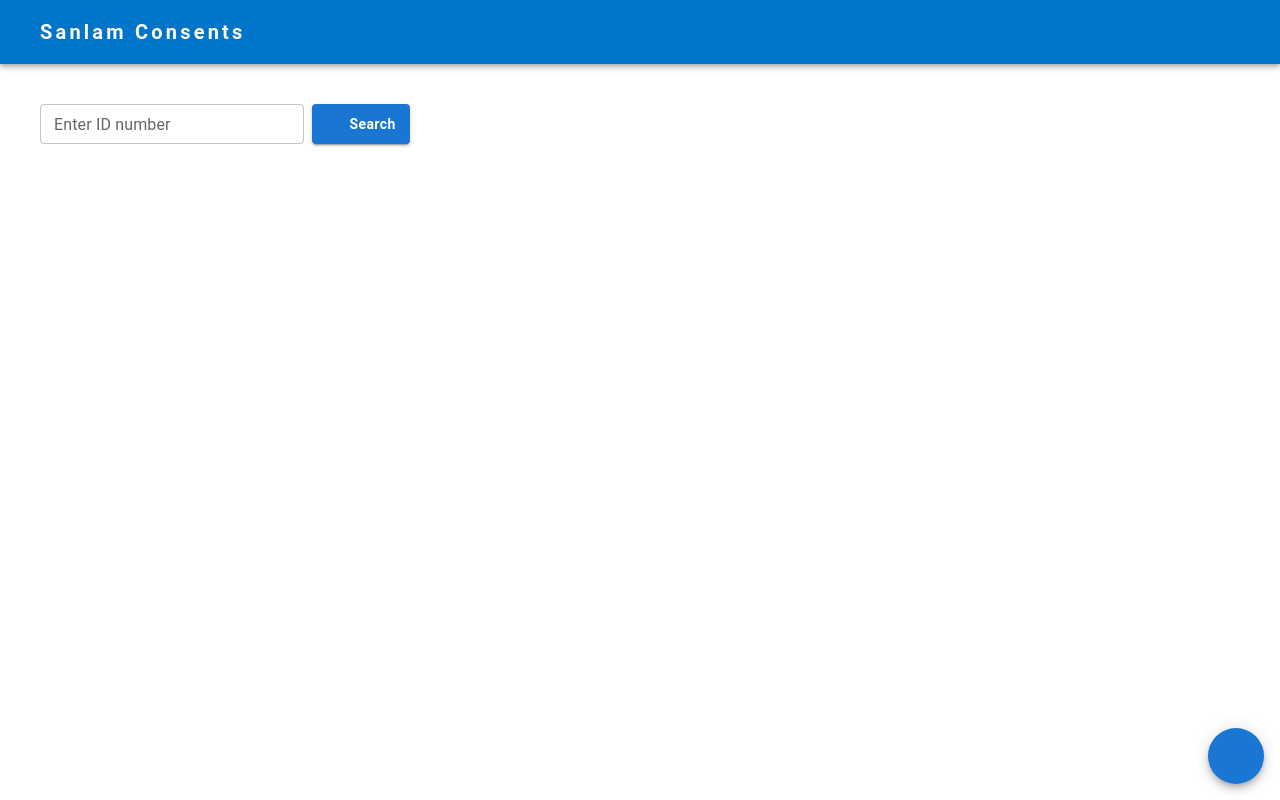
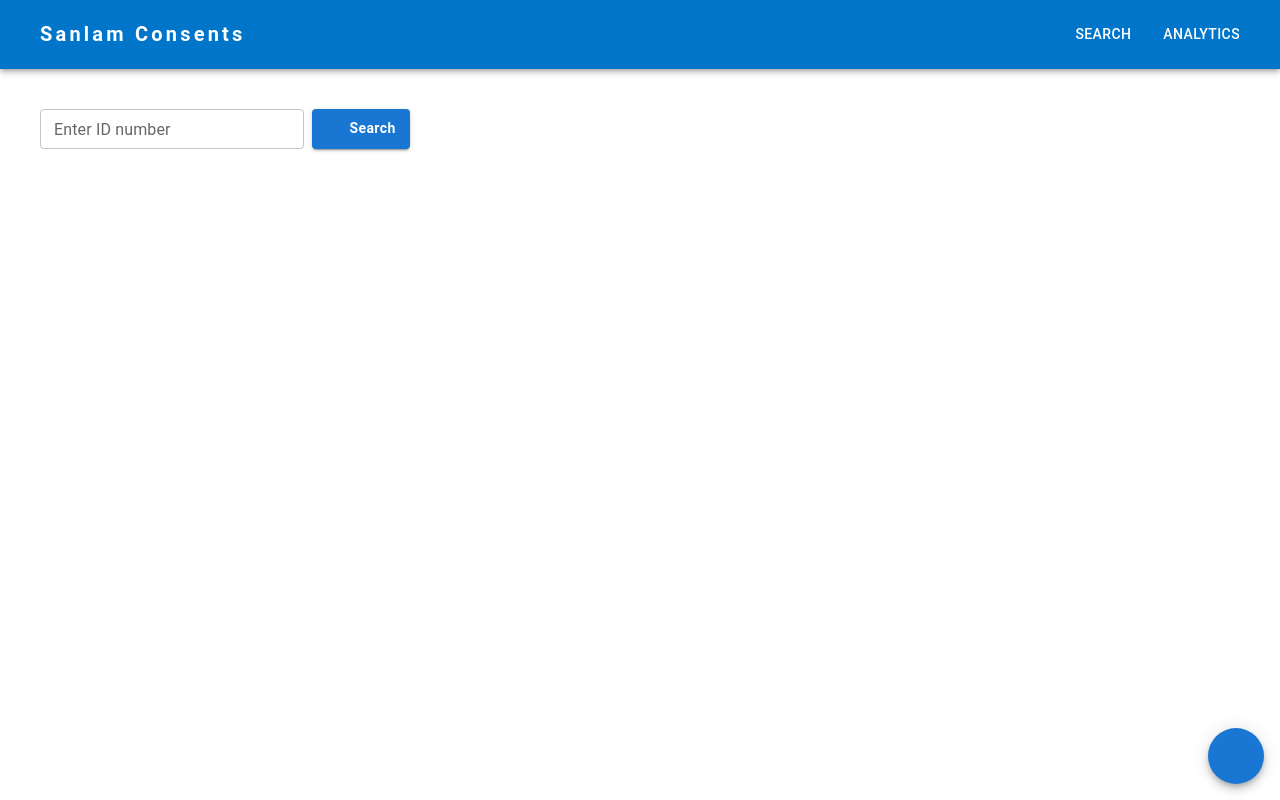
Before and after one commit to Chleo-Smith/Customer-Consent-Management-UIpractice, a React (Create React App) app: page / in a window 1280 px wide. Built offline with nearby package versions, Linux system fonts and the light colour scheme; some icons are missing.

Commit message:
navigation setup

```diff
--- a/mock-api/db.json
+++ b/mock-api/db.json
@@ -162,17 +162,20 @@
             {
               "contactMethod": "EMAIL",
               "status": "DECLINED",
-              "statusType": "EXPLICIT"
+              "statusType": "EXPLICIT",
+              "lastUpdated": "2025-10-08T20:06:11.680Z"
             },
             {
               "contactMethod": "SMS",
               "status": "ACCEPTED",
-              "statusType": "EXPLICIT"
+              "statusType": "EXPLICIT",
+              "lastUpdated": "2025-10-08T20:06:11.687Z"
             },
             {
               "contactMethod": "PHONE",
               "status": "DECLINED",
-              "statusType": "EXPLICIT"
+              "statusType": "EXPLICIT",
+              "lastUpdated": "2025-10-08T20:06:11.695Z"
             }
           ]
         },
--- a/src/App.js
+++ b/src/App.js
@@ -4,6 +4,7 @@
 import { ResponsiveAppBar } from "./components/Nav";
 import "./styles.css";
 import { Dashboard } from "./pages/Dashboard";
+import { Analytics } from "./pages/Analytics";
 import { darkTheme, lightTheme } from "./components/theme";
 
 export default function App() {
@@ -31,6 +32,10 @@
             path="/"
             element={<Dashboard mode={mode} toggleTheme={toggleTheme} />}
           />
+          <Route
+            path="/analytics"
+            element={<Analytics />}
+          />
         </Routes>
       </div>
     </ThemeProvider>
--- a/src/components/Consents.js
+++ b/src/components/Consents.js
@@ -30,6 +30,19 @@
   { label: "Financial Planning", value: "FINANCIAL_PLANNING" },
 ];
 
+const defaultContactMethods = [
+  {
+    id: 1,
+    contactMethod: "Automated voice calls",
+    status: "---",
+    statusType: "---",
+  },
+  { id: 2, contactMethod: "Email", status: "---", statusType: "---" },
+  { id: 3, contactMethod: "Phone", status: "---", statusType: "---" },
+  { id: 4, contactMethod: "Post", status: "---", statusType: "---" },
+  { id: 5, contactMethod: "SMS", status: "---", statusType: "---" },
+];
+
 export function Consents({
   customerData,
   customerConsents,
@@ -54,19 +67,6 @@
     POST: "Post",
     AUTOMATED_VOICE_CALLS: "Automated voice calls",
   };
-
-  const defaultContactMethods = [
-    {
-      id: 1,
-      contactMethod: "Automated voice calls",
-      status: "---",
-      statusType: "---",
-    },
-    { id: 2, contactMethod: "Email", status: "---", statusType: "---" },
-    { id: 3, contactMethod: "Phone", status: "---", statusType: "---" },
-    { id: 4, contactMethod: "Post", status: "---", statusType: "---" },
-    { id: 5, contactMethod: "SMS", status: "---", statusType: "---" },
-  ];
 
   const transformApiConsents = (apiConsents) => {
     if (!apiConsents?.data?.businessUnits) return [];
--- a/src/components/Nav.js
+++ b/src/components/Nav.js
@@ -13,11 +13,10 @@
 import { Link } from "react-router-dom";
 
 // Multi-page setup (commented out)
-// const pages = [
-//   { label: "Home", path: "/" },
-//   { label: "Dashboard", path: "/dashboard" },
-//   { label: "Add Device", path: "/devices/new" },
-// ];
+const pages = [
+  { label: "Search", path: "/" },
+  { label: "Analytics", path: "/analytics" },
+];
 
 export function ResponsiveAppBar() {
   const [anchorElNav, setAnchorElNav] = React.useState(null);
@@ -64,7 +63,6 @@
           </Typography>
 
           {/* Mobile Menu */}
-          {/*
           <Box sx={{ flexGrow: 1, display: { xs: "flex", md: "none" } }}>
             <IconButton
               size="large"
@@ -98,7 +96,6 @@
               ))}
             </Menu>
           </Box>
-          */}
 
           {/* Mobile Logo */}
           <MarkEmailReadIcon
@@ -123,22 +120,28 @@
             Sanlam Consents
           </Typography>
 
-          {/* Desktop Menu (commented out for now) */}
-          {/*
-          <Box sx={{ flexGrow: 1, display: { xs: "none", md: "flex" } }}>
+          {/* Desktop Menu */}
+          <Box sx={{ flexGrow: 1, display: { xs: "none", md: "flex" }, justifyContent: "flex-end" }}>
             {pages.map((page) => (
               <Button
                 key={page.label}
                 component={Link}
                 to={page.path}
                 onClick={handleCloseNavMenu}
-                sx={{ my: 2, color: "white", display: "block" }}
+                sx={{
+                  my: 2,
+                  color: "white",
+                  display: "block",
+                  mx: 1,
+                  '&:hover': {
+                    backgroundColor: 'rgba(255, 255, 255, 0.1)',
+                  }
+                }}
               >
                 {page.label}
               </Button>
             ))}
           </Box>
-          */}
         </Toolbar>
       </Container>
     </AppBar>
--- /dev/null
+++ b/src/pages/Analytics.js
@@ -0,0 +1,17 @@
+import React from "react";
+import { Container, Typography, Paper, Box, Button } from "@mui/material";
+import { useNavigate } from "react-router-dom";
+import AnalyticsIcon from "@mui/icons-material/Analytics";
+import ArrowBackIcon from "@mui/icons-material/ArrowBack";
+
+export function Analytics() {
+  const navigate = useNavigate();
+
+  const handleBackToSearch = () => {
+    navigate("/");
+  };
+
+  return "hello";
+}
+
+export default Analytics;
```
Also changed, not shown: mock-api/middleware.js (+7 -25 lines).
